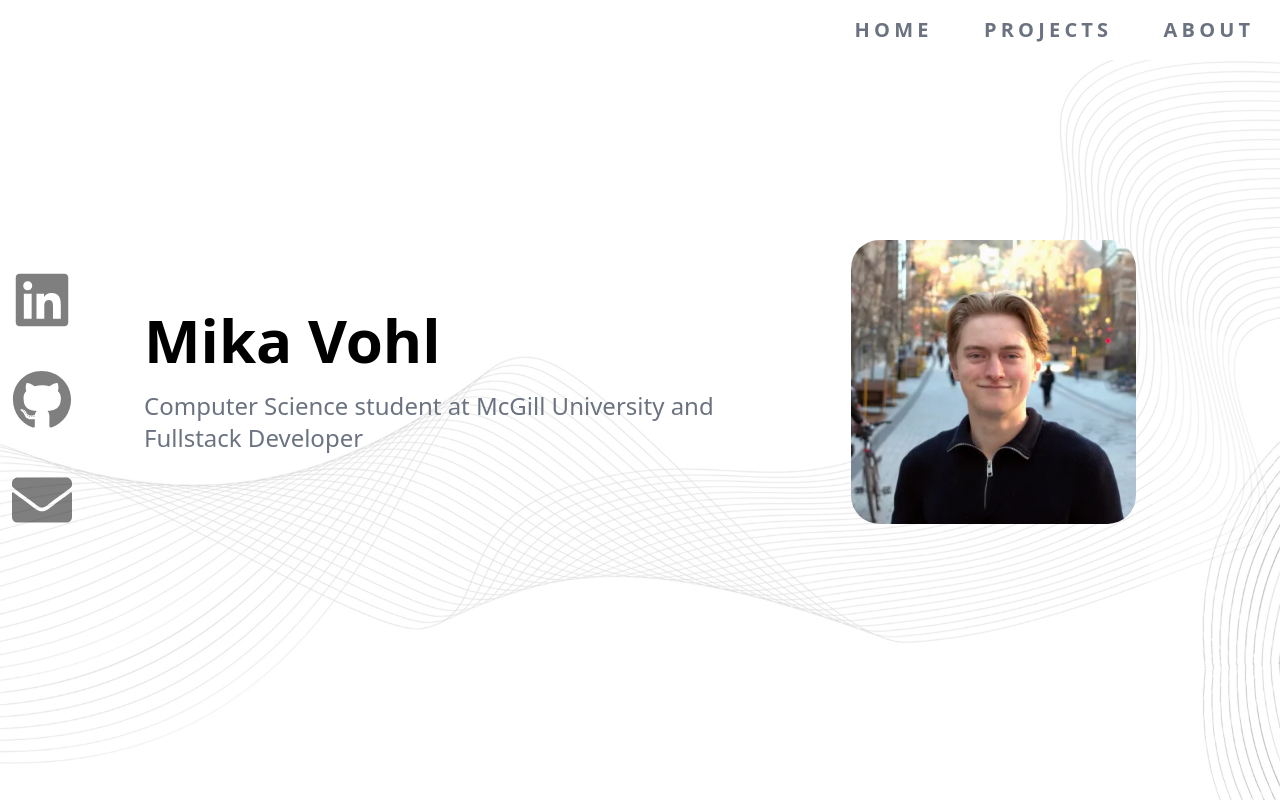
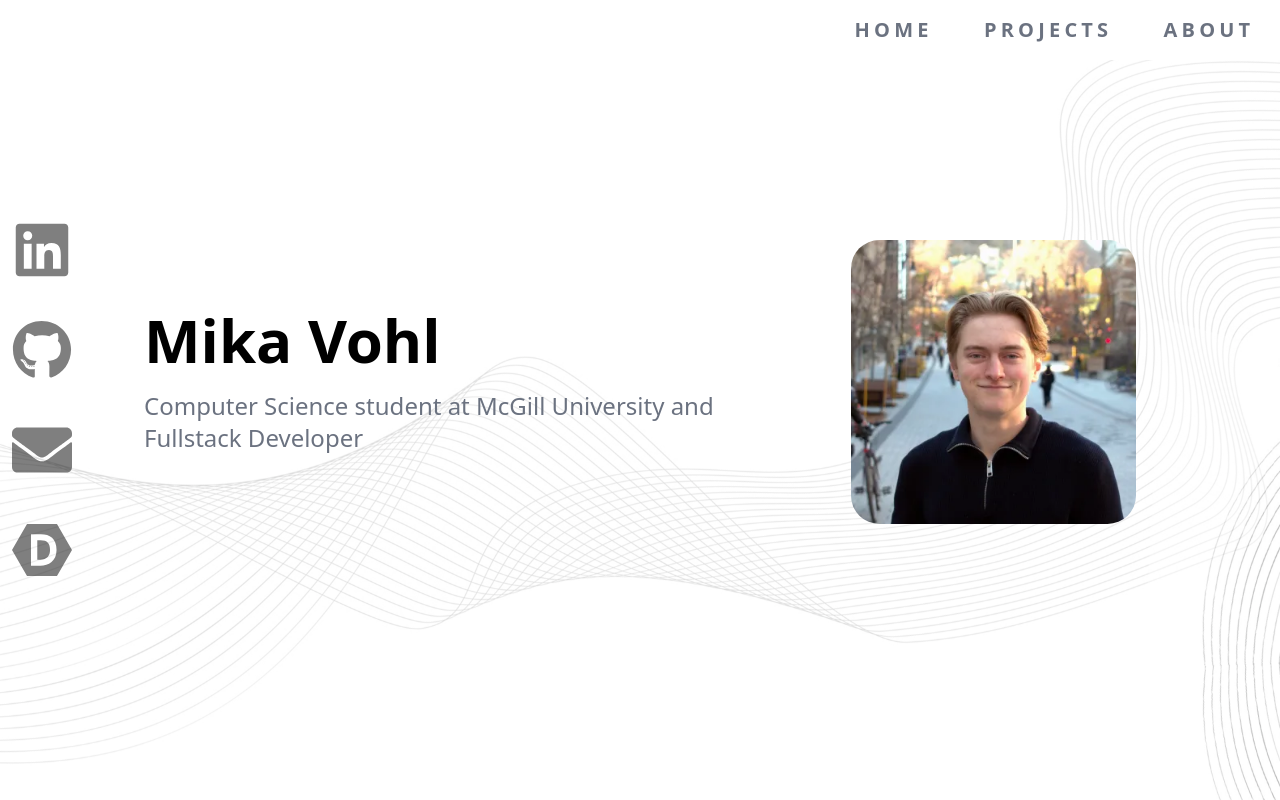
Before and after one commit to MikaVohl/mikavohl.github.io, a React (Vite) app: page / in a window 1280 px wide. Shown: the top 800 px of the page. Built offline with nearby package versions, Linux system fonts and the light colour scheme.

Commit message:
Added devpost

```diff
--- a/src/components/Sidebar.jsx
+++ b/src/components/Sidebar.jsx
@@ -1,10 +1,12 @@
 import { FaGithub, FaLinkedin, FaEnvelope } from 'react-icons/fa'
+import { SiDevpost } from "react-icons/si";
 
 export default function Sidebar() {
   const items = [
     { href: 'https://www.linkedin.com/in/mikavohl/', icon: <FaLinkedin /> },
     { href: 'https://github.com/MikaVohl', icon: <FaGithub /> },
     { href: 'mailto:mikavohl@gmail.com', icon: <FaEnvelope /> },
+    { href: 'https://devpost.com/mikavohl', icon: <SiDevpost /> },
   ]
   return (
     <aside className="fixed left-0 top-1/2 z-20 flex -translate-y-1/2 flex-col items-center gap-10 px-3">
```
Also changed, not shown: 1 other file (tests, documents, lock files or other folders).
